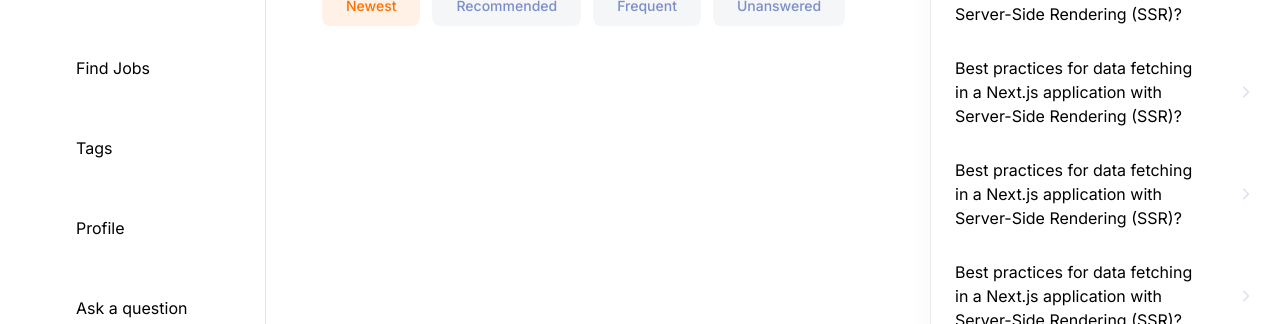
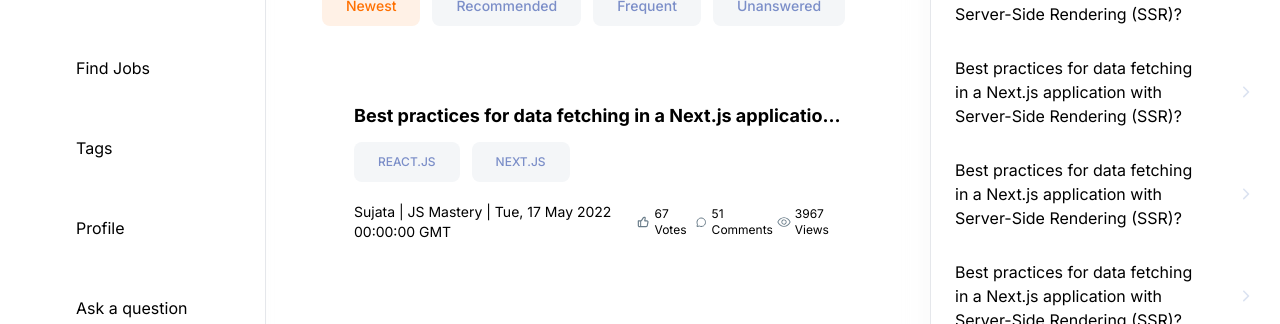
Before and after one commit to tede0/DevOverflow, a Next.js app: page / in a window 1280 px wide. Shown: the part 344-668 px from the top of the page. Built offline with nearby package versions, Linux system fonts and the light colour scheme; no server answers.

Commit message:
added question card WIP

```diff
--- a/app/(root)/(home)/page.tsx
+++ b/app/(root)/(home)/page.tsx
@@ -1,4 +1,5 @@
 import HomeFilters from '@/components/home/HomeFilters'
+import QuestionCard from '@/components/home/QuestionCard'
 import Filter from '@/components/shared/Filter'
 import LocalSearchBar from '@/components/shared/search/LocalSearchBar'
 import {Button} from '@/components/ui/button'
@@ -21,6 +22,18 @@ export default function Home() {
       </div>
 
       <HomeFilters />
+
+      <div className='mt-11'>
+        <QuestionCard
+          title='Best practices for data fetching in a Next.js application with Server-Side Rendering (SSR)?'
+          tags={['REACT.JS', 'NEXT.JS']}
+          author='Sujata | JS Mastery'
+          dateAsked={new Date(2022, 4, 17)}
+          numberOfVotes={67}
+          numberOfAnswers={51}
+          numberOfViews={3967}
+        />
+      </div>
     </>
   )
 }
--- /dev/null
+++ b/components/home/QuestionCard.tsx
@@ -0,0 +1,45 @@
+import Image from 'next/image'
+import React from 'react'
+import {Button} from '../ui/button'
+
+interface QuestionCardProps {
+  title: string
+  tags: string[]
+  author: string
+  dateAsked: Date
+  numberOfVotes: number
+  numberOfAnswers: number
+  numberOfViews: number
+}
+
+const QuestionCard = ({title, tags, author, dateAsked, numberOfVotes, numberOfAnswers, numberOfViews}: QuestionCardProps) => {
+  return (
+    <div className='background-light800_darkgradient rounded-lg p-8'>
+      <div className='line-clamp-1 text-lg font-bold dark:text-white'>{title}</div>
+      <div className='mt-3 flex gap-3'>
+        {tags.map((tag, index) => (
+          <Button
+            key={index}
+            className='body-medium text-xs px-6 py-3 bg-light-800 dark:bg-dark-300 text-light-500 rounded-lg capitalize shadow-none'
+          >
+            {tag}
+          </Button>
+        ))}
+      </div>
+
+      <div className='flex justify-between mt-5 text-sm dark:text-white'>
+        {author} | {dateAsked.toUTCString()}
+        <div className='flex items-center gap-1'>
+          <Image src='/assets/icons/like.svg' alt='upvote' width={16} height={16} />
+          <div className='text-xs'>{numberOfVotes} Votes</div>
+          <Image src='/assets/icons/message.svg' alt='upvote' width={16} height={16} />
+          <div className='text-xs'>{numberOfAnswers} Comments</div>
+          <Image src='/assets/icons/eye.svg' alt='upvote' width={16} height={16} />
+          <div className='text-xs'>{numberOfViews} Views</div>
+        </div>
+      </div>
+    </div>
+  )
+}
+
+export default QuestionCard
--- a/components/shared/Filter.tsx
+++ b/components/shared/Filter.tsx
@@ -1,10 +1,8 @@
 'use client'
 
 import {Select, SelectContent, SelectGroup, SelectTrigger, SelectValue} from '@/components/ui/select'
-import {Item} from '@radix-ui/react-menubar'
 import {SelectItem} from '@radix-ui/react-select'
 import React from 'react'
-import RenderTag from './RenderTag'
 
 interface Filter {
   name: string
```
